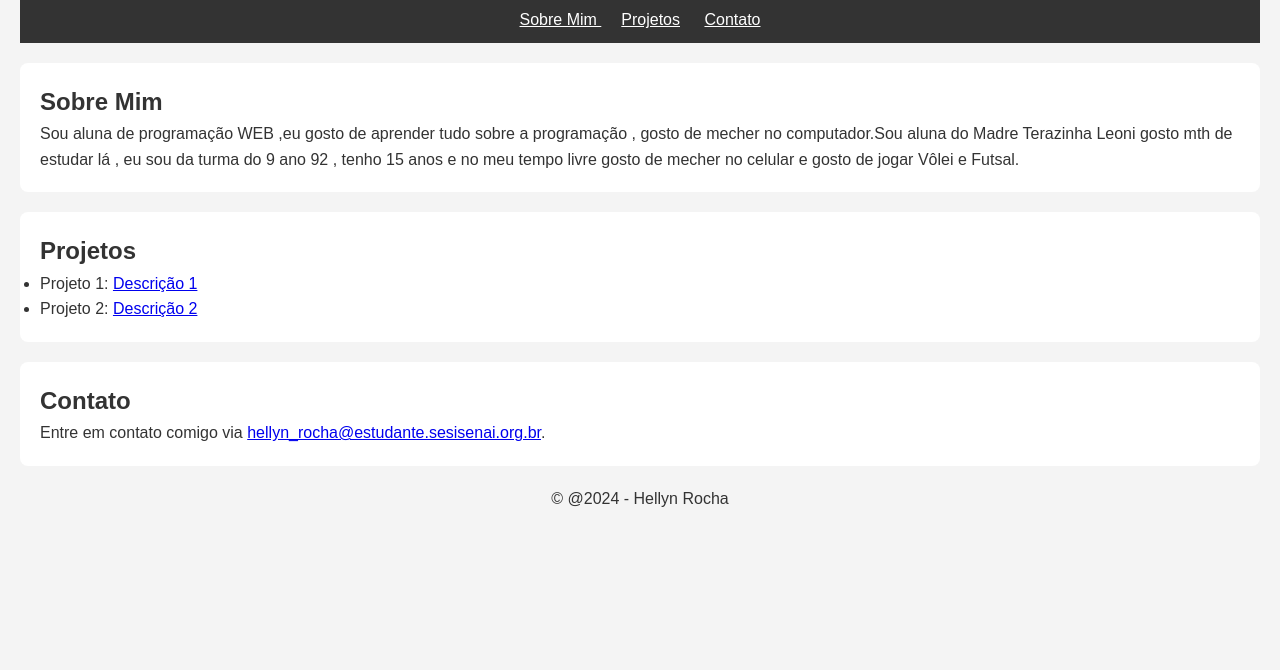
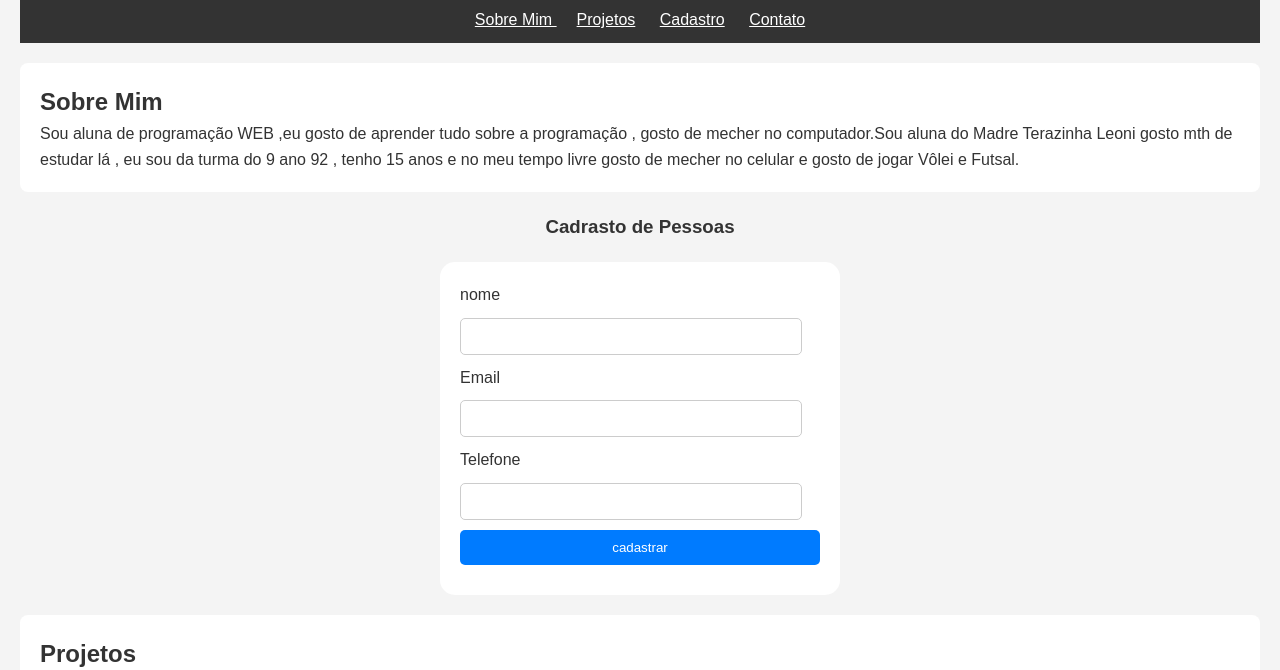
Before and after one commit to hellyn586/pessoal, a plain HTML site: page index.html in a window 1280 px wide. Shown: the part 84-754 px from the top of the page. Drawn offline with Linux system fonts and the light colour scheme.

Commit message:
Update index.html

```diff
--- a/index.html
+++ b/index.html
@@ -70,11 +70,53 @@
     margin: 20px 0;
   }
 
+  h3 {
+text-align: center;
+}
+
+
+
+
+form {
+max-width: 400px;
+margin: 20px auto;
+background-color: #fff;
+padding: 20px;
+border-radius: 15px;
+}
+label,
+input{
+display:block;
+margin-bottom: 10px;
+}
+input[ type="text"],
+input[type="email"],
+input[type="tel"]{
+width: 95%;
+padding: 10px;
+border: 1px solid #ccc;
+border-radius: 5px;
+}
+input[type="submit"]{
+width: 100%;
+padding: 10px;
+border: none;
+border-radius: 5px;
+background-color: #007bff;
+color: #fff;
+cursor: pointer;
+}
+input[type="submit"]:hover{
+background-color: #0056b3;
+}
+
+
 
 
 
   section#sobre,
   section#projetos,
+  section#cadrasto,
   section#contato {
     background-color: #fff;
     padding: 20px;
@@ -99,6 +141,7 @@
       <ul>
         <li><a href="#sobre">Sobre Mim </a></li>
         <li><a href="#projetos">Projetos</a></li>
+        <li><a href="#cadastro">Cadastro</a></li>
         <li><a href="#contato">Contato</a></li>
       </ul>
     </nav>
@@ -116,9 +159,18 @@
       celular e gosto de jogar Vôlei e Futsal.</p>
   </section>
 
-
-
-
+  <section id="cadastro">
+<h3> Cadrasto de Pessoas </h3>
+<form>
+<label> nome </label>
+<input type="text" id="nome" name="nome" required>
+<label> Email </label>
+<input type="email" id="email" name="email" required>
+<label> Telefone </label>
+<input type="tel" id="telefone" name="telefone" require>
+<input type="submit" value="cadastrar">
+</form>
+  </section>
   <section id="projetos">
     <h2>Projetos</h2>
     <ul>
```
